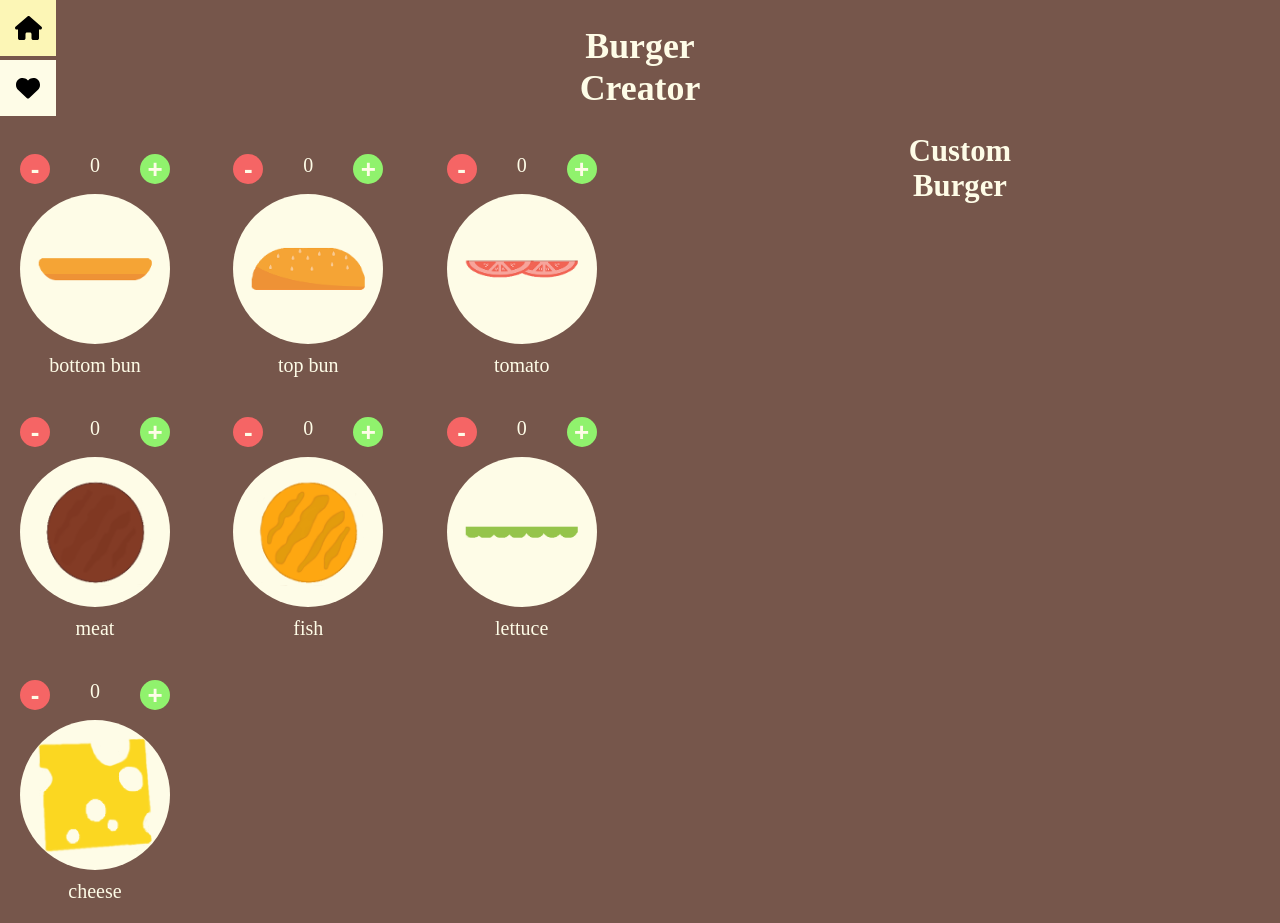
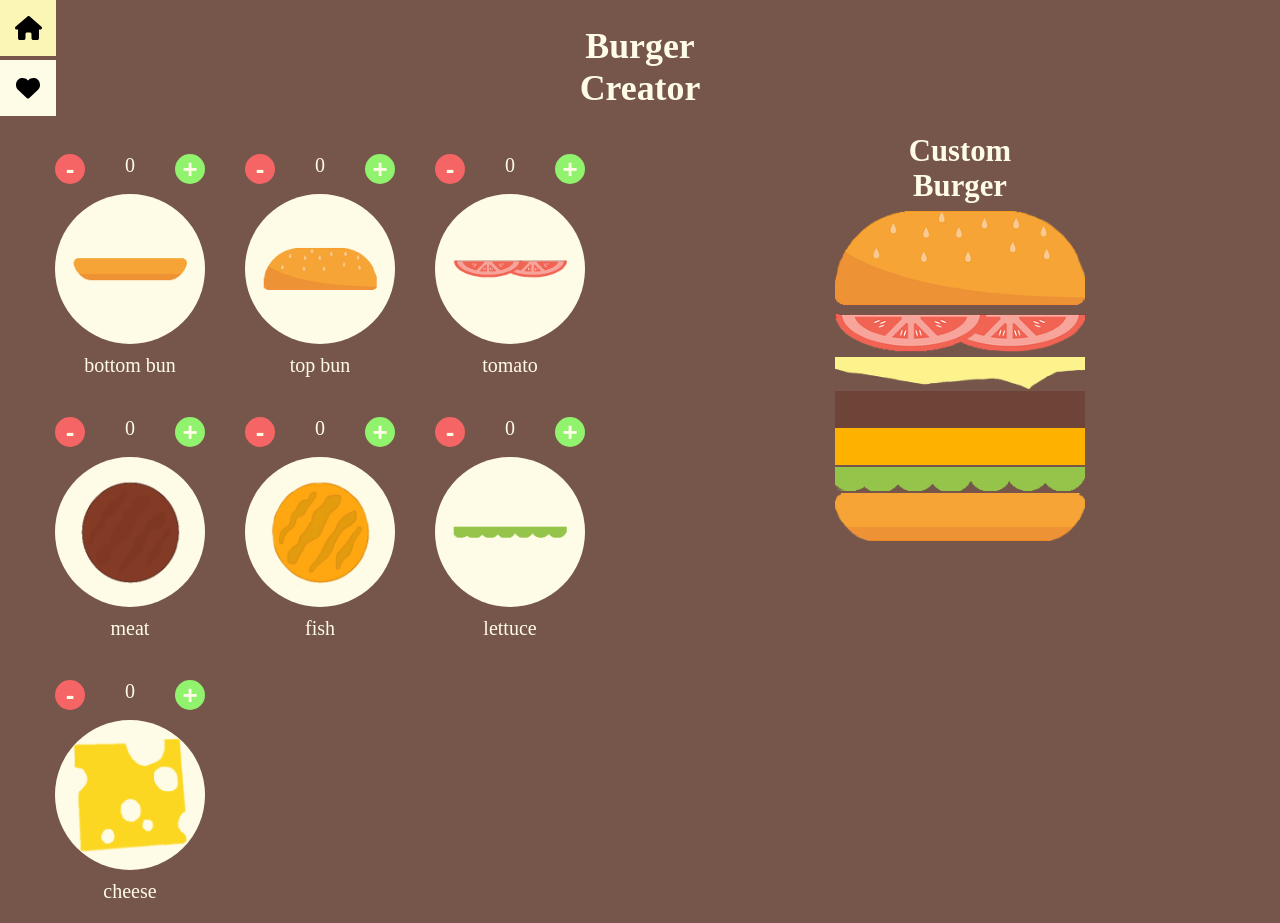
Before and after one commit to MobbySchiller/burger-creator, a React (Vite) app: page / in a window 1280 px wide. Built offline with nearby package versions, Linux system fonts and the light colour scheme; a web font is replaced by a local one.

Commit message:
style: add CustomBurger

```diff
--- /dev/null
+++ b/src/components/CustomBurger/CustomBurger.scss
@@ -0,0 +1,43 @@
+@import '../../sass/mixins';
+
+.custom-burger {
+    width: 250px;
+    margin: 0 auto;
+}
+
+.custom-burger__bottom-bun {
+    background-image: url(../../assets/bottom-bun.png);
+    @include burger-ingredient(50);
+}
+
+.custom-burger__top-bun {
+    background-image: url(../../assets/top-bun.png);
+    @include burger-ingredient(107);
+}
+
+.custom-burger__tomato {
+    background-image: url(../../assets/tomato.png);
+    @include burger-ingredient(43);
+}
+
+.custom-burger__cheese {
+    background-image: url(../../assets/cheese.png);
+    @include burger-ingredient(37);
+}
+
+.custom-burger__burger {
+    background-image: url(../../assets/burger.png);
+    @include burger-ingredient(37);
+    background-size: cover;
+}
+
+.custom-burger__fish {
+    background-image: url(../../assets/fish.png);
+    @include burger-ingredient(37);
+    background-size: cover;
+}
+
+.custom-burger__lettuce {
+    background-image: url(../../assets/lettuce.png);
+    @include burger-ingredient(27);
+}
--- /dev/null
+++ b/src/components/CustomBurger/CustomBurger.tsx
@@ -0,0 +1,20 @@
+import { FC } from 'react'
+import './CustomBurger.scss'
+
+
+const CustomBurger: FC = () => {
+
+    return (
+        <div className='custom-burger'>
+            <div className='custom-burger__top-bun'></div>
+            <div className='custom-burger__tomato'></div>
+            <div className='custom-burger__cheese'></div>
+            <div className='custom-burger__burger'></div>
+            <div className='custom-burger__fish'></div>
+            <div className='custom-burger__lettuce'></div>
+            <div className='custom-burger__bottom-bun'></div>
+        </div>
+    )
+}
+
+export default CustomBurger
--- a/src/components/Customization/Customization.tsx
+++ b/src/components/Customization/Customization.tsx
@@ -1,4 +1,5 @@
 import { FC } from 'react'
+import CustomBurger from '../CustomBurger/CustomBurger'
 import './Customization.scss'
 
 const Customization: FC = () => {
@@ -9,6 +10,7 @@ const Customization: FC = () => {
                 <span>Custom</span>
                 <span>Burger</span>
             </h2>
+            <CustomBurger />
         </section>
     )
 }
--- a/src/components/Ingredients/Ingredients.scss
+++ b/src/components/Ingredients/Ingredients.scss
@@ -6,6 +6,7 @@
     grid-template-columns: auto;
     flex-wrap: wrap;
     grid-area: ingredients;
+    justify-content: center;
     width: 100%;
     max-width: 800px;
     margin: 0 auto;
--- a/src/sass/_mixins.scss
+++ b/src/sass/_mixins.scss
@@ -11,3 +11,13 @@
         @error '"#{$breakpoint}" - error'
     }
 }
+
+;
+
+@mixin burger-ingredient($height) {
+    width: 250px;
+    aspect-ratio: calc(250/$height);
+    background-repeat: no-repeat;
+    background-position: center;
+    background-size: contain;
+}
```
